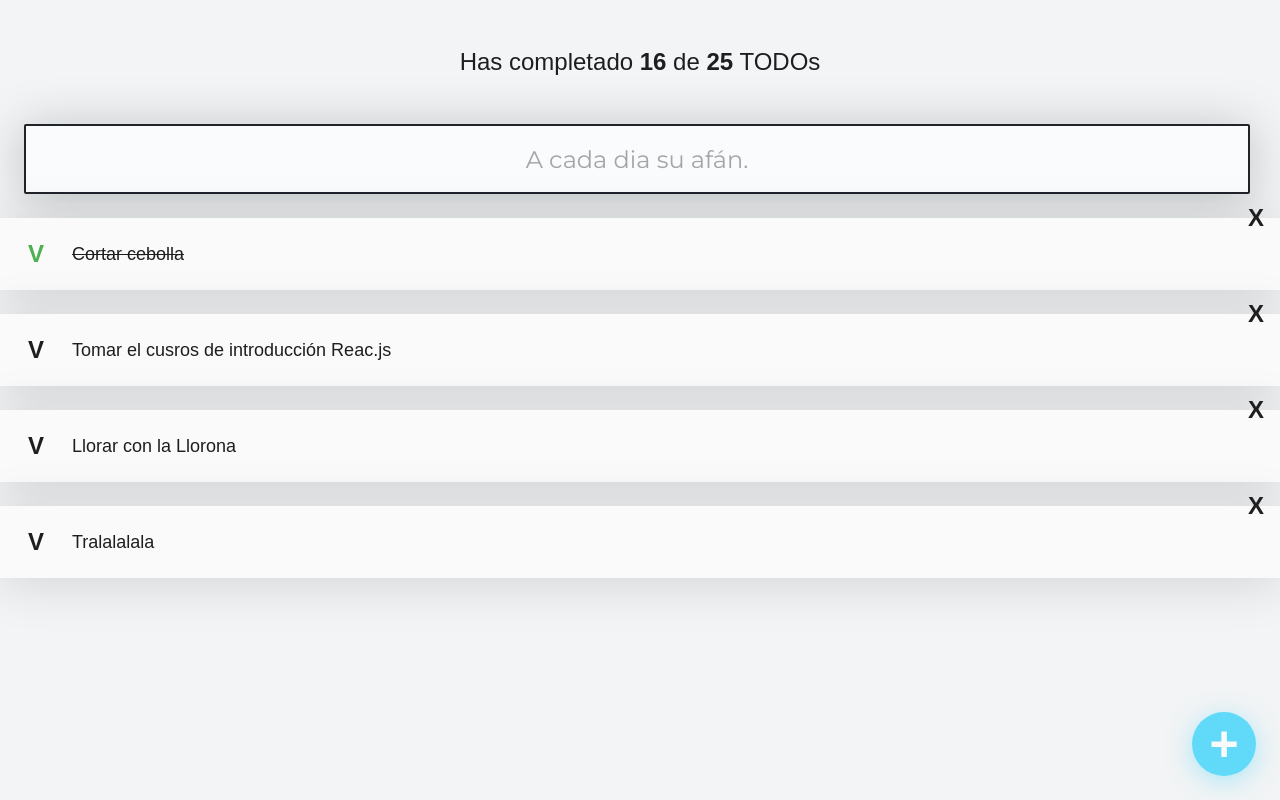
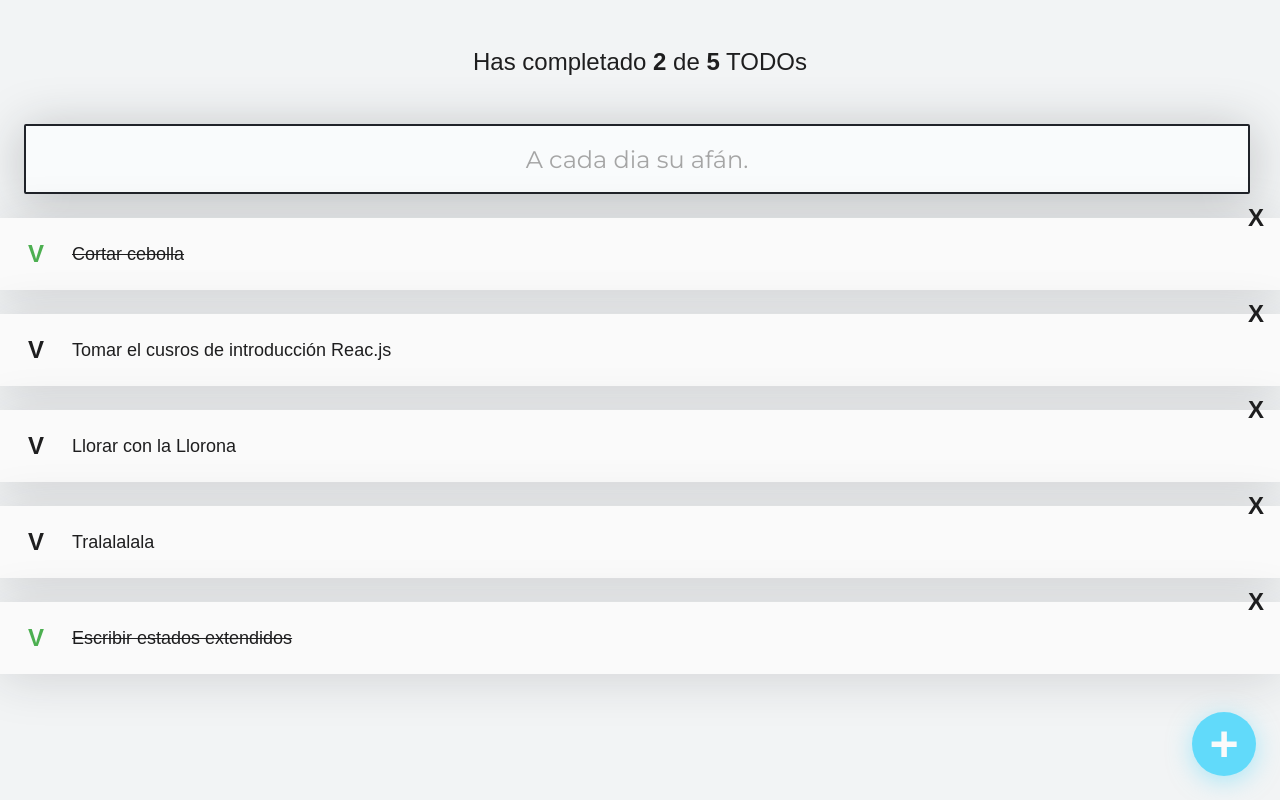
Before and after one commit to cesarmora2703/curso-react-platzi, a React (Create React App) app: page / in a window 1280 px wide. Built offline with nearby package versions, Linux system fonts and the light colour scheme.

Commit message:
Communication between components states, parents to children

```diff
--- a/src/App.js
+++ b/src/App.js
@@ -10,14 +10,29 @@
   { text: 'Tomar el cusros de introducción Reac.js', completed: false },
   { text: 'Llorar con la Llorona', completed: false },
   { text: 'Tralalalala', completed: false },
+  { text: 'Escribir estados extendidos', completed: true },
 ];
 
 function App() {
+  const [todos, setTodos] = React.useState(defaultTodos);
+  const [searchValue, setSearchValue] = React.useState('');
+  console.log("Se ha buscado: " + searchValue)
+
+  const completedTodos = todos.filter(
+    todo => !!todo.completed
+  ).length;
+  const totalTodos = todos.length;
+
   return (
     <>
 
-      <TodoCounter completed={16} total={25} />
-      <TodoSearch />
+      <TodoCounter
+        completed={completedTodos}
+        total={totalTodos} />
+      <TodoSearch
+        searchValue={searchValue}
+        setSearchValue={setSearchValue}
+      />
 
       <TodoList>
         {defaultTodos.map(todo => (
--- a/src/TodoSearch.js
+++ b/src/TodoSearch.js
@@ -1,15 +1,18 @@
 import React from 'react';
 import './TodoSearch.css';
 
-function TodoSearch() {
-    const [searchValue, setSearchValue] = React.useState('');
-
-    console.log("Se ha buscado: " + searchValue)
+function TodoSearch(
+    {
+        searcValue,
+        setSearchValue,
+    }
+) {
 
     return (
         <input
             placeholder="A cada dia su afán."
             className='TodoSearch'
+            value={searcValue}
             onChange={(event) => {
                 setSearchValue(event.target.value);
             }}
```
